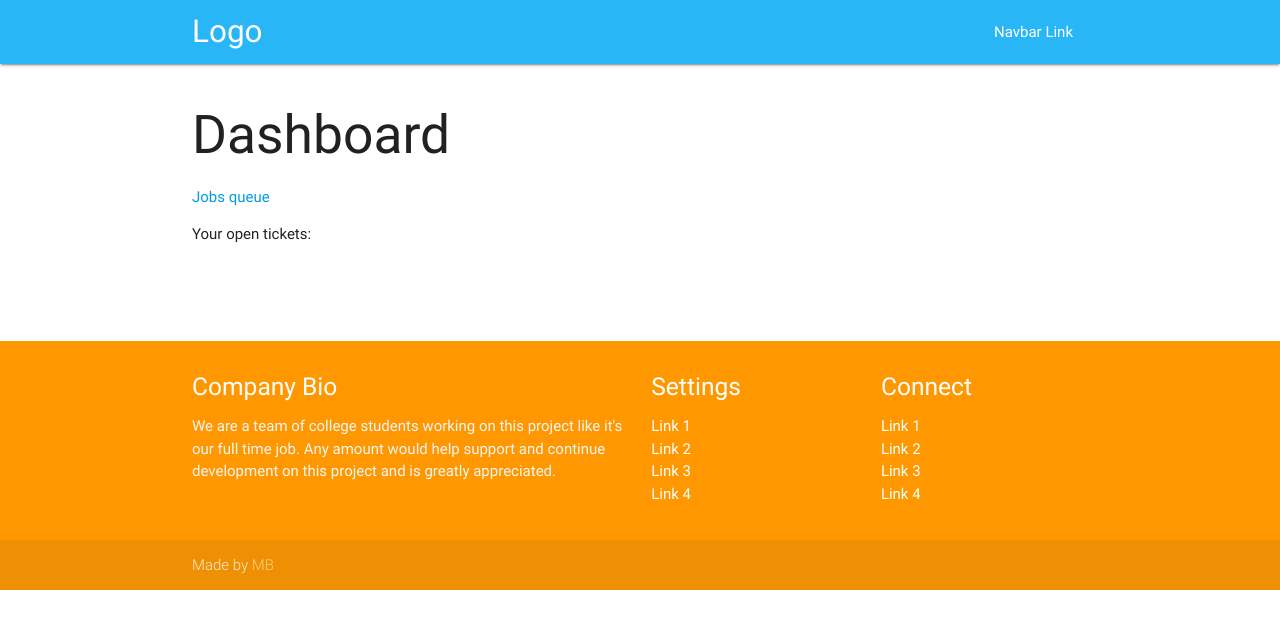
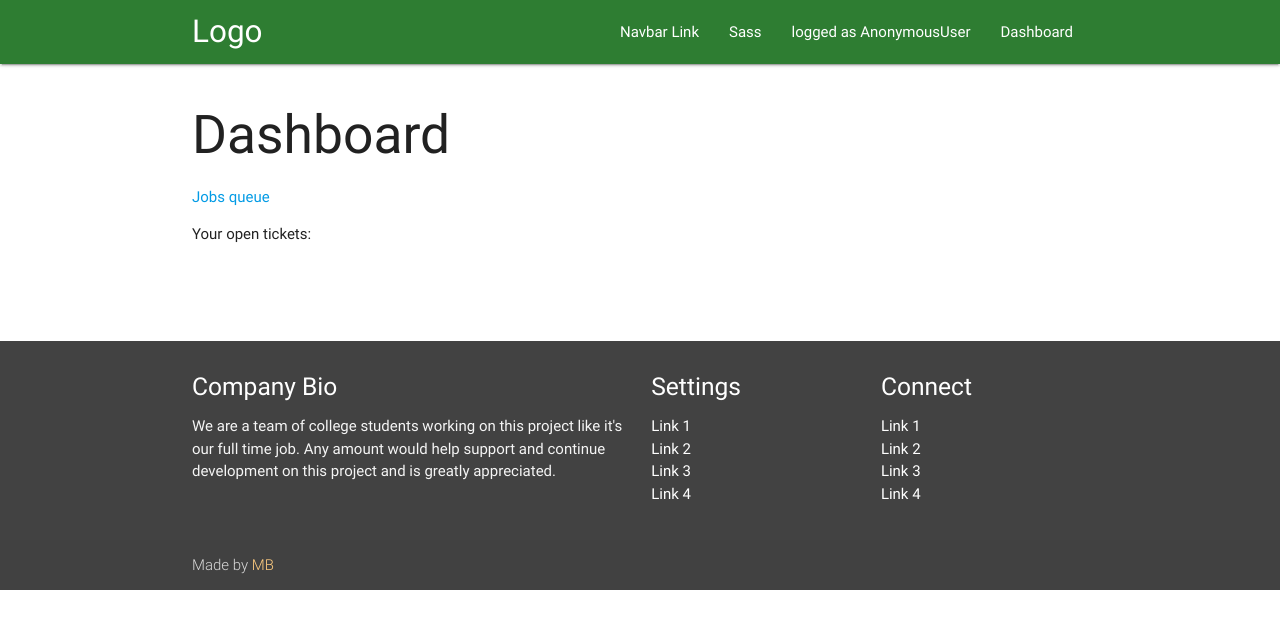
Before and after one commit to mikbhub/Opinions-App, a Django app: template dispatch_to_support/templates/dispatch_to_support/dashboard.html in a window 1280 px wide. Shown: the top 629 px of the page. Run offline with Django 3.2, Linux system fonts and the light colour scheme; the template is opened without the code that fills it, so the values that code supplies are empty; some libraries are stand-ins or nearby versions.

Commit message:
added basic menu in navbar

```diff
--- a/dispatch_to_support/templates/dispatch_to_support/dashboard_base.html
+++ b/dispatch_to_support/templates/dispatch_to_support/dashboard_base.html
@@ -21,10 +21,13 @@
 
     <!--  Navbar-->
     <div class="navbar-fixed">
-        <nav class="light-blue lighten-1" role="navigation">
+        <nav class="green darken-3" role="navigation">
             <div class="nav-wrapper container"><a id="logo-container" href="#" class="brand-logo">Logo</a>
                 <ul class="right hide-on-med-and-down">
                     <li><a href="#">Navbar Link</a></li>
+                    <li><a href="">Sass</a></li>
+                    <li><a href="{% url 'logout' %}">logged as {{ user }}</a></li>
+                    <li><a href="{% url 'dispatch_to_support:dashboard' %}">Dashboard</a></li>
                 </ul>
 
                 <ul id="nav-mobile" class="side-nav">
@@ -53,7 +56,7 @@
 
 
     <!--  Footer-->
-    <footer class="page-footer orange">
+    <footer class="page-footer teal grey darken-3">
         <div class="container">
             <div class="row">
                 <div class="col l6 s12">
```
